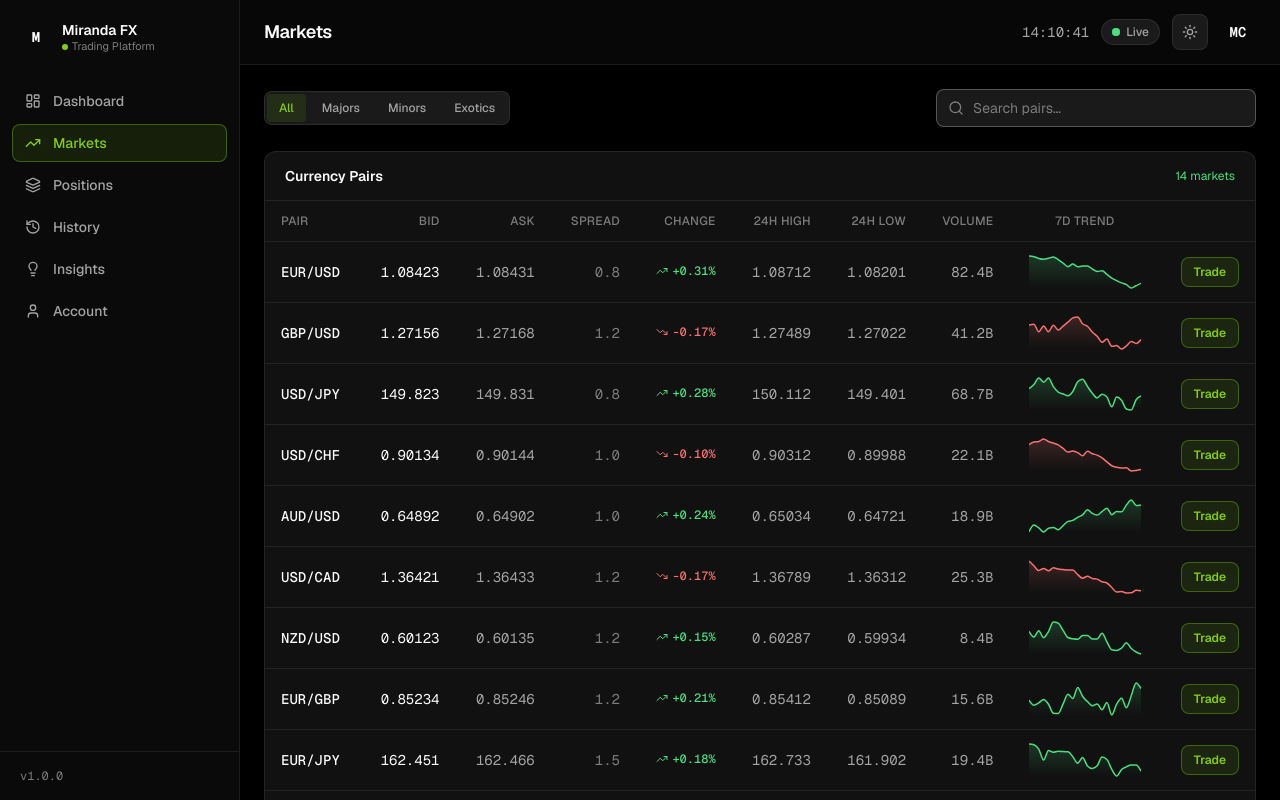
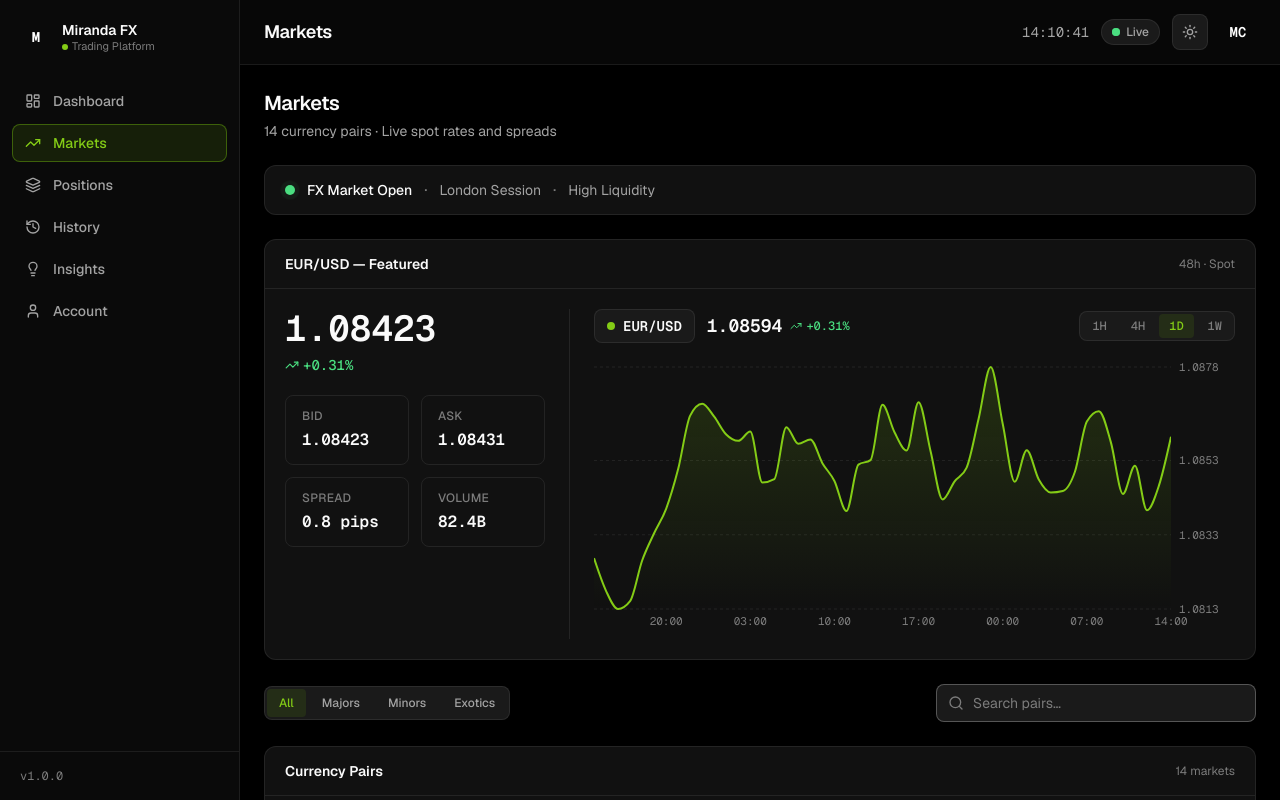
Before and after one commit to TaylorURL/rootriseholdings-com, a React (Vite) app: page /markets in a window 1280 px wide. Built offline with nearby package versions, Linux system fonts and the light colour scheme.

Commit message:
sunday: Write src/pages/MarketsPage.jsx

```diff
--- a/src/pages/MarketsPage.jsx
+++ b/src/pages/MarketsPage.jsx
@@ -1,22 +1,35 @@
 import { useMemo, useState } from 'react'
 import { PageContainer, PageSection } from '../components/layout/PageContainer'
+import PageHeader from '../components/ui/PageHeader'
 import Card from '../components/ui/Card'
 import Table from '../components/ui/Table'
-import MiniChart from '../components/ui/MiniChart'
+import Sparkline from '../components/ui/Sparkline'
 import SegmentedTabs from '../components/ui/SegmentedTabs'
 import SearchInput from '../components/ui/SearchInput'
 import ChangeIndicator from '../components/ui/ChangeIndicator'
-import { currencyPairs, generateSparkline } from '../data/mockData'
+import PriceChart from '../components/ui/PriceChart'
+import { currencyPairs, generateSparkline, marketStatus } from '../data/mockData'
 import { cn } from '../lib/cn'
 import { formatPrice, signedColor } from '../lib/format'
 
 const CATEGORY_TABS = ['All', 'Majors', 'Minors', 'Exotics']
+const FEATURED = currencyPairs.find((entry) => entry.pair === 'EUR/USD')
 
-/** Pre-compute a deterministic sparkline per pair so charts stay stable. */
+/** Pre-compute a deterministic 10-point sparkline per pair so charts stay stable. */
 const SPARKLINES = currencyPairs.reduce((accumulator, pair, index) => {
-  accumulator[pair.pair] = generateSparkline(pair.bid, 24, 0.0045, index + 3)
+  accumulator[pair.pair] = generateSparkline(pair.bid, 10, 0.0045, index + 3)
   return accumulator
 }, {})
+
+/** Stacked label/value pair for the featured-pair stat grid. */
+function FeaturedStat({ label, value, valueClassName }) {
+  return (
+    <div className="rounded-md border border-border bg-surface-2/40 px-4 py-3">
+      <p className="text-xs font-medium uppercase tracking-wide text-text-faint">{label}</p>
+      <p className={cn('mt-1 font-mono text-base font-semibold tabular-nums text-text', valueClassName)}>{value}</p>
+    </div>
+  )
+}
 
 export default function MarketsPage() {
   const [category, setCategory] = useState('All')
@@ -56,20 +69,31 @@ export default function MarketsPage() {
       render: (row) => <span className="font-mono tabular-nums text-text-faint">{row.spread.toFixed(1)}</span>,
     },
     {
+      key: 'change',
+      header: 'Change',
+      align: 'right',
+      render: (row) => (
+        <span className={cn('font-mono tabular-nums', signedColor(row.change))}>
+          {row.change > 0 ? '+' : ''}
+          {formatPrice(row.change, row.pair)}
+        </span>
+      ),
+    },
+    {
       key: 'changePct',
-      header: 'Change',
+      header: 'Change %',
       align: 'right',
       render: (row) => <ChangeIndicator value={row.changePct} size="sm" className="justify-end" />,
     },
     {
       key: 'high',
-      header: '24h High',
+      header: 'High',
       align: 'right',
       render: (row) => <span className="font-mono tabular-nums text-text-muted">{formatPrice(row.high, row.pair)}</span>,
     },
     {
       key: 'low',
-      header: '24h Low',
+      header: 'Low',
       align: 'right',
       render: (row) => <span className="font-mono tabular-nums text-text-muted">{formatPrice(row.low, row.pair)}</span>,
     },
@@ -81,31 +105,63 @@ export default function MarketsPage() {
     },
     {
       key: 'sparkline',
-      header: '7d Trend',
+      header: 'Trend',
       align: 'center',
       render: (row) => (
-        <div className="mx-auto h-9 w-28">
-          <MiniChart data={SPARKLINES[row.pair]} trend={row.changePct >= 0 ? 'positive' : 'negative'} height={36} />
+        <div className="mx-auto h-8 w-20">
+          <Sparkline data={SPARKLINES[row.pair]} positive={row.changePct >= 0} height={32} />
         </div>
-      ),
-    },
-    {
-      key: 'action',
-      header: '',
-      align: 'right',
-      render: () => (
-        <button
-          type="button"
-          className="rounded-md border border-border-hover bg-[var(--ds-accent-soft)] px-3 py-1.5 text-xs font-semibold text-accent-bright transition-colors hover:bg-[var(--ds-accent-face)] hover:text-on-accent"
-        >
-          Trade
-        </button>
       ),
     },
   ]
 
   return (
     <PageContainer>
+      <PageSection>
+        <PageHeader title="Markets" subtitle="14 currency pairs · Live spot rates and spreads" />
+      </PageSection>
+
+      <PageSection>
+        <div className="flex flex-wrap items-center gap-3 rounded-lg border border-border bg-surface px-5 py-3 shadow-sm">
+          <span className="relative flex h-2.5 w-2.5">
+            <span className="absolute inline-flex h-full w-full animate-ping rounded-full bg-positive opacity-75" />
+            <span className="relative inline-flex h-2.5 w-2.5 rounded-full bg-positive" />
+          </span>
+          <span className="text-sm font-medium text-text">FX Market {marketStatus.state}</span>
+          <span className="text-text-faint">·</span>
+          <span className="text-sm text-text-muted">{marketStatus.session}</span>
+          <span className="text-text-faint">·</span>
+          <span className="text-sm text-text-muted">{marketStatus.liquidity}</span>
+        </div>
+      </PageSection>
+
+      <PageSection>
+        <Card
+          title="EUR/USD — Featured"
+          action={<span className="text-xs text-text-faint">48h · Spot</span>}
+        >
+          <div className="grid grid-cols-1 gap-6 lg:grid-cols-[260px_1fr]">
+            <div className="flex flex-col gap-4">
+              <div>
+                <p className="font-mono text-4xl font-semibold tabular-nums text-text">
+                  {formatPrice(FEATURED.bid, FEATURED.pair)}
+                </p>
+                <ChangeIndicator value={FEATURED.changePct} className="mt-1.5" />
+              </div>
+              <div className="grid grid-cols-2 gap-3">
+                <FeaturedStat label="Bid" value={formatPrice(FEATURED.bid, FEATURED.pair)} />
+                <FeaturedStat label="Ask" value={formatPrice(FEATURED.ask, FEATURED.pair)} />
+                <FeaturedStat label="Spread" value={`${FEATURED.spread.toFixed(1)} pips`} />
+                <FeaturedStat label="Volume" value={FEATURED.volume} />
+              </div>
+            </div>
+            <div className="border-t border-border pt-4 lg:border-l lg:border-t-0 lg:pl-6 lg:pt-0">
+              <PriceChart pair={FEATURED.pair} baseValue={FEATURED.bid} changePct={FEATURED.changePct} height={280} />
+            </div>
+          </div>
+        </Card>
+      </PageSection>
+
       <PageSection>
         <div className="flex flex-wrap items-center justify-between gap-3">
           <SegmentedTabs options={CATEGORY_TABS} value={category} onChange={setCategory} ariaLabel="Market category" />
@@ -123,7 +179,7 @@ export default function MarketsPage() {
         <Card
           title="Currency Pairs"
           padded={false}
-          action={<span className={cn('text-xs', signedColor(1))}>{filteredPairs.length} markets</span>}
+          action={<span className="text-xs text-text-faint">{filteredPairs.length} markets</span>}
         >
           <Table
             columns={columns}
```
